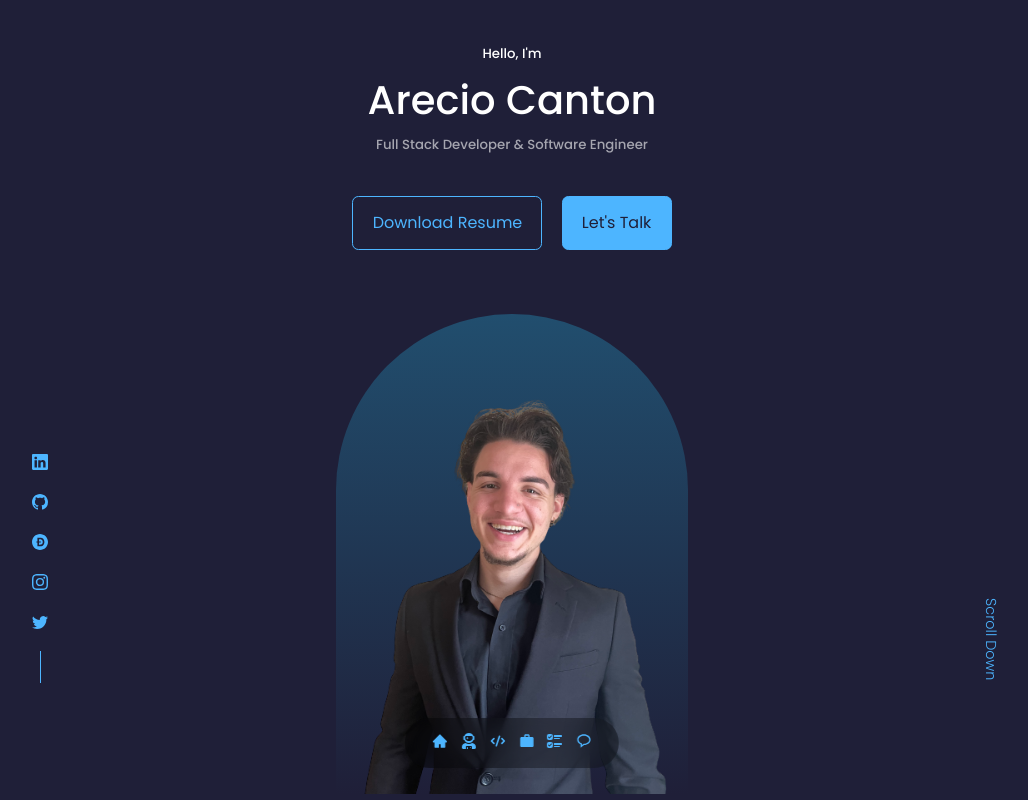
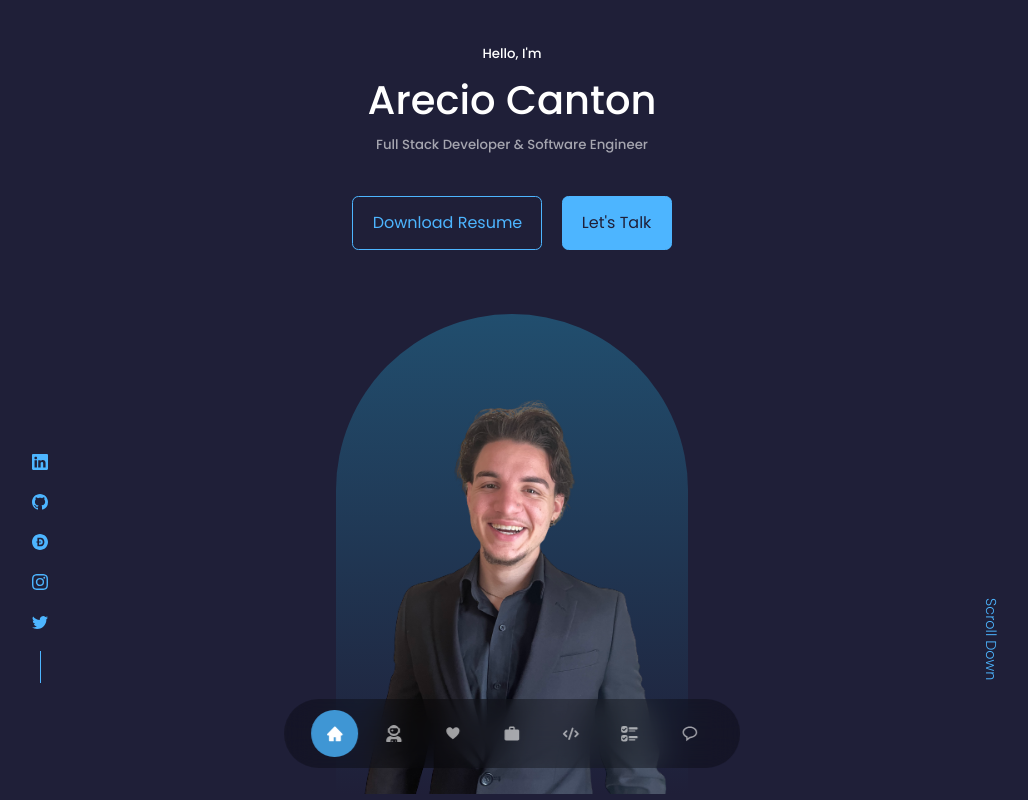
Before and after one commit to Arecio3/areciocodes, a React (Create React App) app: page / in a window 1280 px wide. Shown: the top 800 px of the page, without its empty margins (128-1156 px from the left). Built offline with nearby package versions, Linux system fonts and the light colour scheme.

Commit message:
active nav links

```diff
--- a/src/App.js
+++ b/src/App.js
@@ -14,9 +14,9 @@ function App() {
       <Header />
       <Nav />
       <About />
+      <Portfolio />
       <Experience />
       <Services />
-      <Portfolio />
       <Reviews />
       <Contact />
       <Footer />
--- a/src/components/header/header.css
+++ b/src/components/header/header.css
@@ -64,6 +64,9 @@ img {
     header {
         height: 68vh;
     }
+    /* img {
+        margin-top: -19%;
+    } */
 }
 
 @media screen and (max-width: 600px){
--- a/src/components/nav/Nav.jsx
+++ b/src/components/nav/Nav.jsx
@@ -1,4 +1,4 @@
-import React from 'react'
+import React, { useState } from 'react'
 import './nav.css'
 import { AiFillHome } from 'react-icons/ai'
 import { MdWork } from 'react-icons/md'
@@ -6,16 +6,20 @@ import { BiMessageRounded } from 'react-icons/bi'
 import { FaUserAstronaut } from 'react-icons/fa'
 import { BsUiChecks } from 'react-icons/bs'
 import { HiCode } from 'react-icons/hi'
+import { GoHeart } from 'react-icons/go'
 
 const Nav = () => {
+  const [activePage, setActivePage] = useState('#');
+
   return (
     <nav>
-      <a href="#"><AiFillHome /></a>
-      <a href="#about"><FaUserAstronaut /></a>
-      <a href="#experience"><HiCode /></a>
-      <a href="#services"><MdWork /></a>
-      <a href="#reviews"><BsUiChecks /></a>
-      <a href="#contact"><BiMessageRounded/></a>
+      <a href="#" onClick={() => setActivePage('#')} className={activePage === '#' ? 'active' : ''}><AiFillHome /></a>
+      <a href="#about" onClick={() => setActivePage('#about')} className={activePage === '#about' ? 'active' : ''}><FaUserAstronaut /></a>
+      <a href="#portfolio" onClick={() => setActivePage('#portfolio')} className={activePage === '#portfolio' ? 'active' : ''}><GoHeart /></a>
+      <a href="#experience" onClick={() => setActivePage('#experience')} className={activePage === '#experience' ? 'active' : ''}><MdWork /></a>
+      <a href="#services" onClick={() => setActivePage('#services')} className={activePage === '#services' ? 'active' : ''}><HiCode /></a>
+      <a href="#reviews" onClick={() => setActivePage('#reviews')} className={activePage === '#reviews' ? 'active' : ''}><BsUiChecks /></a>
+      <a href="#contact" onClick={() => setActivePage('#contact')} className={activePage === '#contact' ? 'active' : ''}><BiMessageRounded/></a>
     </nav>
   )
 }
--- a/src/components/nav/nav.css
+++ b/src/components/nav/nav.css
@@ -13,3 +13,21 @@ nav {
     border-radius: 3rem;
     backdrop-filter: blur(15px);
 }
+
+nav a {
+    background: transparent;
+    padding: 0.9rem;
+    border-radius: 50%;
+    display: flex;
+    color: var(--color-light);
+    font-size: 1.1rem;
+}
+
+nav a:hover {
+    background: rgba(0,0,0,0.3);
+}
+
+nav a.active {
+    background: #3F96D4;
+    color: var(--color-white);
+}
--- a/src/components/services/Services.jsx
+++ b/src/components/services/Services.jsx
@@ -3,7 +3,7 @@ import './services.css'
 
 const Services = () => {
   return (
-    <div id='services'>Services</div>
+    <section id='services'>Services</section>
   )
 }
 
```
